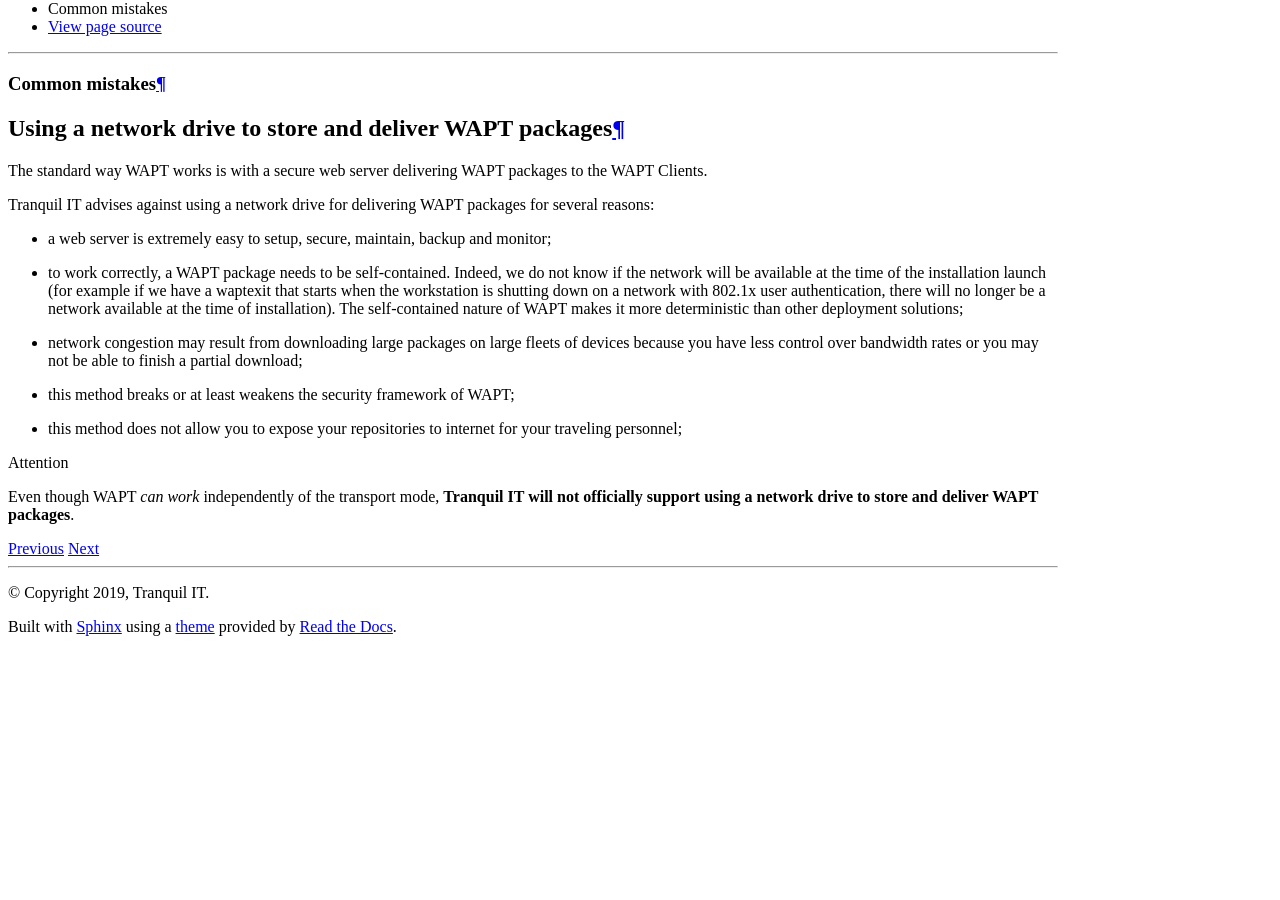
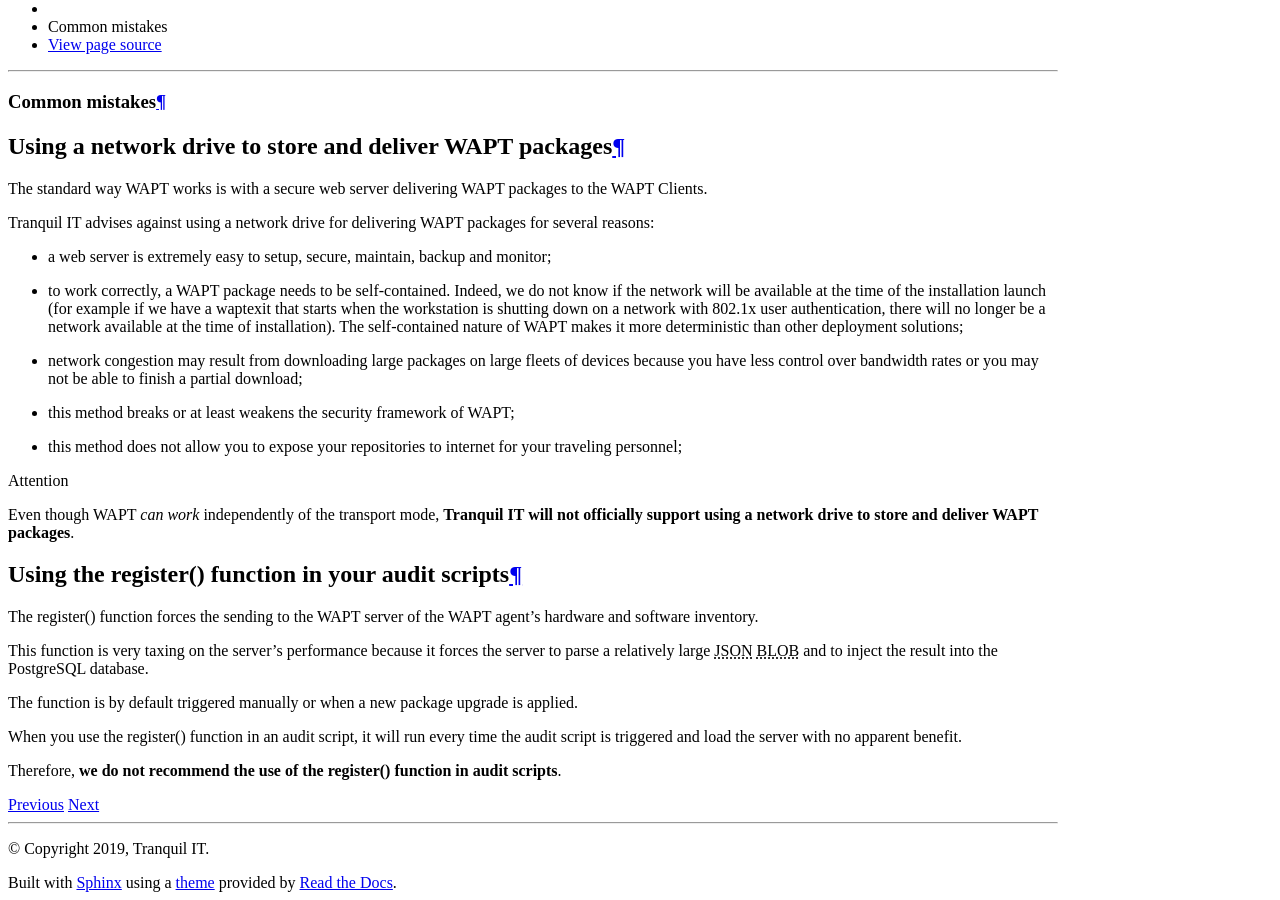
Before and after one commit to tranquilit/WAPT-Documentation, a Sphinx documentation site: the page built from source/wapt-common-problems/common-mistakes.rst, in a window 1280 px wide and 900 px high, scrolled down 661 px. Built offline with Sphinx 7.4.7 and the Read the Docs theme 2.0.0, drawn with Linux system fonts in a browser that asks for light colours; before the commit the page ends 1305 px from its top, so only the background shows below that; some of the changed text lies outside the part shown.

Commit message:
Using the register() function in your audit scripts

```diff
--- a/source/wapt-common-problems/common-mistakes.rst
+++ b/source/wapt-common-problems/common-mistakes.rst
@@ -45,3 +45,23 @@
   Even though WAPT *can work* independently of the transport mode,
   **Tranquil IT will not officially support using a network drive to store
   and deliver WAPT packages**.
+
+Using the register() function in your audit scripts
+---------------------------------------------------
+
+The register() function forces the sending to the WAPT server
+of the WAPT agent's hardware and software inventory.
+
+This function is very taxing on the server's performance because it forces
+the server to parse a relatively large :abbr:`JSON (Java Script Object Notation)`
+:abbr:`BLOB (Binary Large OBject)` and to inject the result into the PostgreSQL
+database.
+
+The function is by default triggered manually or when a new package upgrade
+is applied.
+
+When you use the register() function in an audit script, it will run every time
+the audit script is triggered and load the server with no apparent benefit.
+
+Therefore, **we do not recommend the use of the register() function
+in audit scripts**.
```
Also changed, not shown: source/wapt-common-problems/common-problems.rst (+7 -7 lines).
